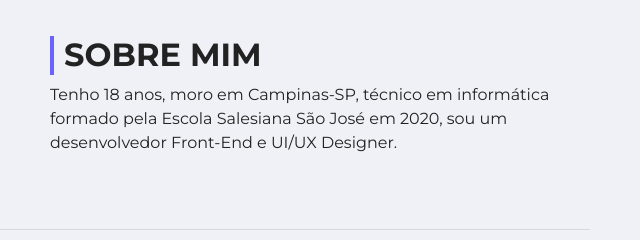
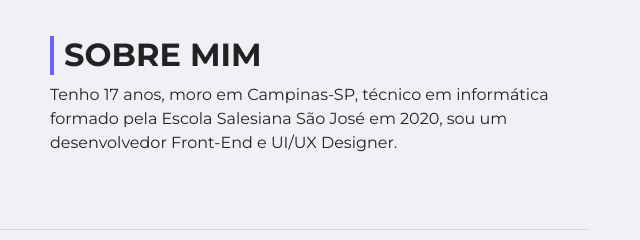
Before and after one commit to matheus-germano/portfolio, a plain HTML site: page index.html in a window 1280 px wide. Shown: the part 292-532 px from the top of the page, 605-1245 px from the left. Drawn offline with nearby package versions, Linux system fonts and the light colour scheme.

Commit message:
Update index.html

```diff
--- a/index.html
+++ b/index.html
@@ -64,7 +64,7 @@
                     </div>
                     <div class="col-md-6 m-auto">
                         <h4 id="titulos" class="font-weight-bold">SOBRE MIM</h4>
-                        <p class="text-left">Tenho 18 anos, moro em Campinas-SP, técnico em
+                        <p class="text-left">Tenho 17 anos, moro em Campinas-SP, técnico em
                             informática formado pela Escola Salesiana São José
                             em 2020, sou um desenvolvedor Front-End e UI/UX Designer. </p>
                     </div>
```
